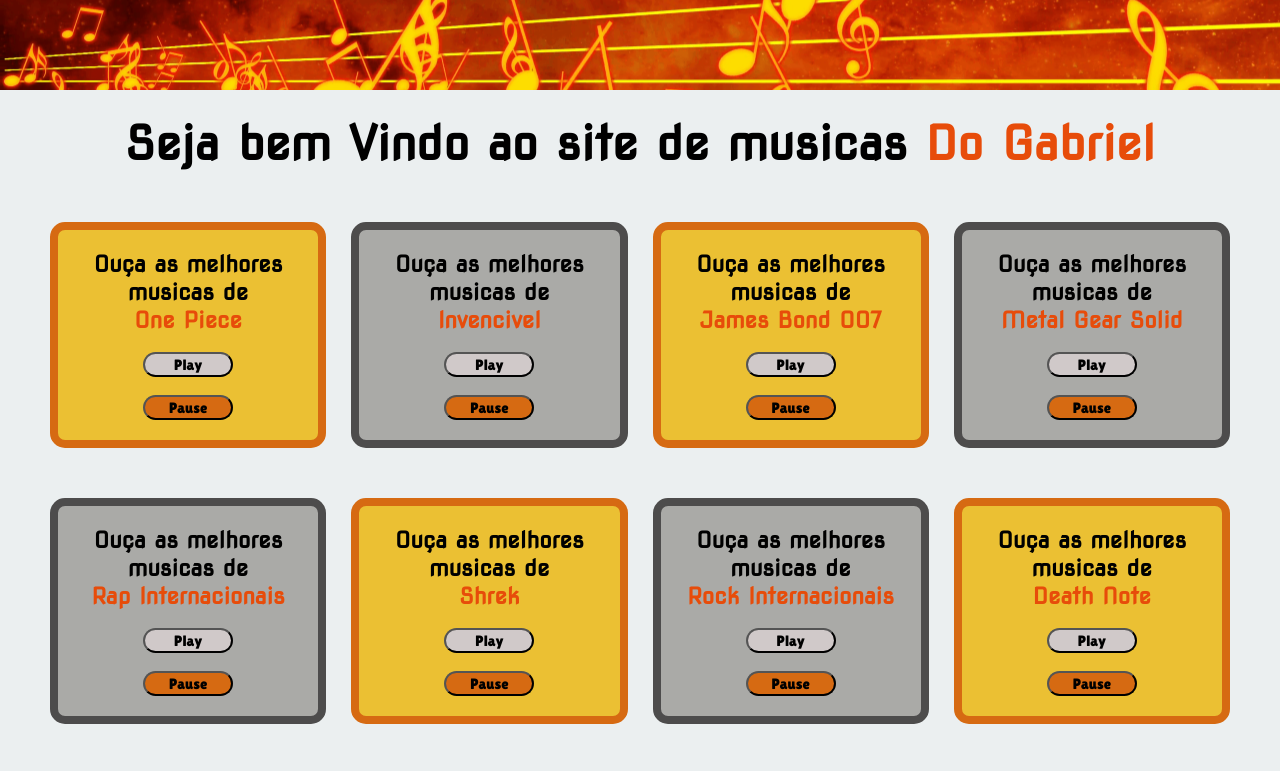
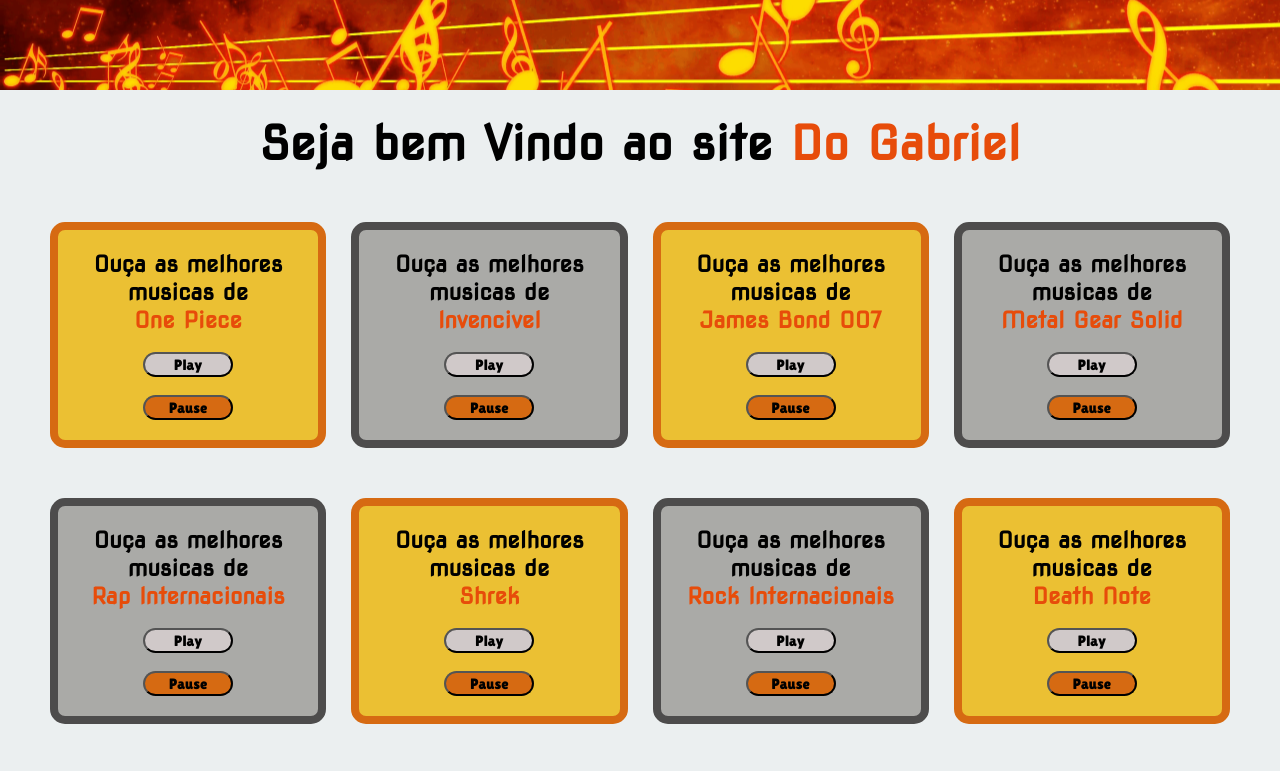
Before and after one commit to dilione-junior/musicasnobres, a plain HTML site: page index.html in a window 1280 px wide. Shown: the top 771 px of the page. Drawn offline with Linux system fonts and the light colour scheme; a web font is replaced by a local one.

Commit message:
Update index.html

```diff
--- a/index.html
+++ b/index.html
@@ -13,7 +13,7 @@
 
 <body>
 
-    <h1 class="titulo">Seja bem Vindo ao site de musicas <strong class="destaque">Do Gabriel</strong></h1>
+    <h1 class="titulo">Seja bem Vindo ao site <strong class="destaque">Do Gabriel</strong></h1>
 
 <section class="conteudo">
 
```
